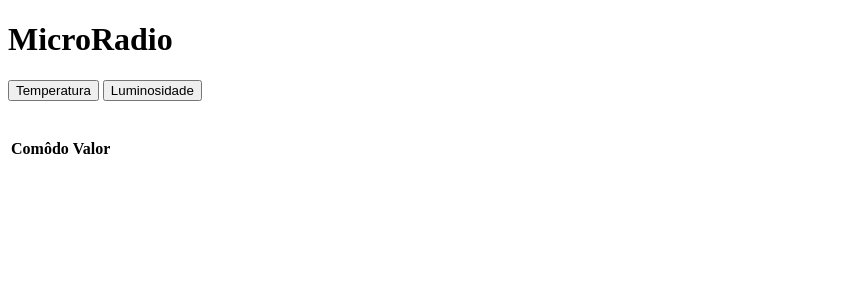
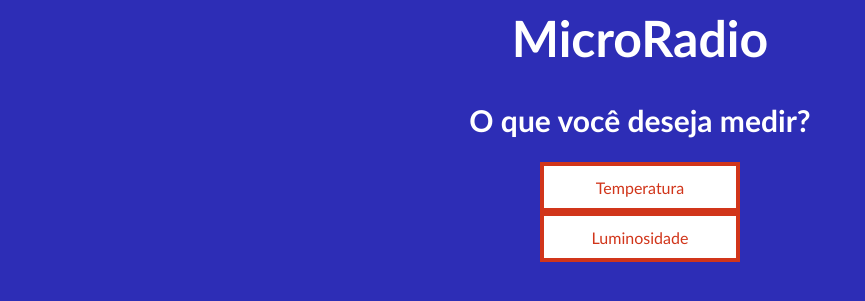
Before and after one commit to gbusquim/BBC-Microbit, a Django app: page / in a window 1280 px wide. Shown: the top 301 px of the page, without its empty margins (0-865 px from the left). Run offline with Django 3.2, Linux system fonts and the light colour scheme; lists and menus that the app fills with data are empty; some libraries are stand-ins or nearby versions.

Commit message:
pagina do radio com css

```diff
--- a/InterfacesWeb/Radio/radio/templates/home.html
+++ b/InterfacesWeb/Radio/radio/templates/home.html
@@ -1,6 +1,77 @@
 <!DOCTYPE html>
 <html lang="en">
   <head>
+    <style>
+      .texto
+      {
+        color:white;text-align: center;font-family: Trebuchet MS;
+
+      }
+      .mensagemEspera
+      {
+        font-size: 20px;
+      }
+
+    h1
+    {
+      font-size: 50px;margin-top: 0px;
+    }
+    h2
+    {
+      font-size: 30px;
+    }
+    button
+    {
+      display:block;
+      margin:0 auto;
+      width: 200px;
+      height:50px;
+
+
+      background-color: white; /* Green */
+  border: 4px solid rgb(209, 53, 26);
+  color: rgb(209, 53, 26);
+  /* padding: 16px 32px; */
+  text-align: center;
+  text-decoration: none;
+  font-size: 16px;
+  /* margin: 4px 2px; */
+  transition-duration: 0.4s;
+  cursor: pointer;
+  font-family: "Trebuchet MS";
+    }
+
+    button:hover {
+  background-color: rgb(209, 53, 26);
+  color: white;
+}
+
+
+
+
+    #tabela {
+  font-family: "Trebuchet MS";
+  border-collapse: collapse;
+  text-align:center;
+    margin-left:auto;
+    margin-right:auto;
+    width:10.1em;
+    }
+
+#tabela td, #tabela th {
+  border: 1px solid #ddd;
+  color:rgb(209, 53, 26);
+  background-color: white;
+  padding: 8px;
+}
+#tabela th {
+  padding-top: 12px;
+  padding-bottom: 12px;
+  text-align: center;
+  background-color: rgb(209, 53, 26);
+  color: white;
+}
+    </style>
       <meta charset="UTF-8">
       <meta name="viewport" content="width=device-width, initial-scale=1.0">
       <meta http-equiv="X-UA-Compatible" content="ie=edge">
@@ -11,16 +82,17 @@
       <script src="https://ajax.googleapis.com/ajax/libs/jquery/1.11.1/jquery.min.js"></script>
   </head>
 
-  <body style = "background-color: white">
-    <h1> MicroRadio</h1>
-
-   <span> <button onclick='pedirDados("t.")'> Temperatura</button>
-    <button onclick='pedirDados("l.")'> Luminosidade</button></span>
+  <body style = "background-color: rgba(16, 16, 172, 0.877)">
+    <h1 class="texto"> MicroRadio</h1>
+    <h2 class="texto">O que você deseja medir?</h2>
+   <button onclick='pedirDados("t.")'> Temperatura</button>
+    <button onclick='pedirDados("l.")'> Luminosidade</button>
 
 <br/><br/>
 
-    <div id="mensagemEspera"></div>
+    <div class="texto" id="mensagemEspera" ></div>
     <br/>
+
     <table id="tabela">
         <tr>
         <th>Comôdo</th>
@@ -32,12 +104,14 @@
 
 <script>
     var mensagemEspera = document.getElementById("mensagemEspera");
-
+    var tabela = document.getElementById("tabela");
+    tabela.style.display= "none";
     mensagemEspera.style.display= "none";
 
     function pedirDados(message)
     {
       mensagemEspera.style.display= "block";
+      tabela.style.display= "none";
       mensagemEspera.innerHTML = "Obtendo valores, por favor aguarde.";
       $.ajax({
               url: "escreveRequest/",
@@ -47,13 +121,14 @@
                   csrfmiddlewaretoken: '{{ csrf_token }}'
                   }
           });
-          setTimeout(lerDados,5000);
+          setTimeout(lerDados,5000,message);
     }
 
 
 
-    function lerDados()
+    function lerDados(message)
     {
+      console.log("ue");
       $.ajax
             ({
                 type: "GET",
@@ -61,15 +136,15 @@
                 success: function(data)
                 {
                   mensagemEspera.innerHTML = "Informações obtidas!";
-                   obterValores(data);
+                  tabela.style.display= "block";
+                   obterValores(data,message);
                 }
             });
     }
 
-    function obterValores(mensagem)
+    function obterValores(data,mensagem)
   {
-    console.log(mensagem);
-    var tabela = document.getElementById("tabela");
+    console.log(data);
     var numeroLinhas = tabela.rows.length;
     var i =0;
 		for(i=numeroLinhas;i>1;i--)
@@ -77,7 +152,7 @@
       tabela.deleteRow(i-1);
 		}
 
-    var valores = mensagem.split("$");
+    var valores = data.split("$");
     valores.pop();
 
     console.log(valores);
@@ -88,7 +163,23 @@
 			var col1 = linha.insertCell(0);
 			var col2 = linha.insertCell(1);
 			col1.innerHTML = valor[0];
-			col2.innerHTML = valor[1];
+      if(mensagem=="t.")
+			  col2.innerHTML = valor[1] + "°C";
+      else if (mensagem=="l.")
+      {
+        var valorLuminosidade = parseInt(valor[1]);
+        if(valorLuminosidade==0)
+          col2.innerHTML = "Nenhuma";
+        else if(valorLuminosidade<50)
+          col2.innerHTML = "Baixa";
+        else if(valorLuminosidade<150)
+          col2.innerHTML = "Média";
+        else if(valorLuminosidade<200)
+          col2.innerHTML = "Alta";
+        else
+          col2.innerHTML = "Muito alta";
+
+      }
 
 
 		}
```
